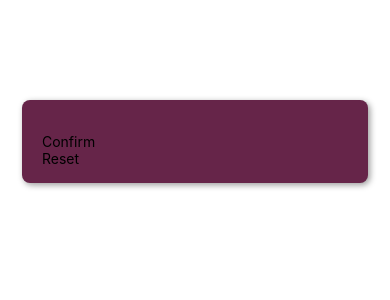
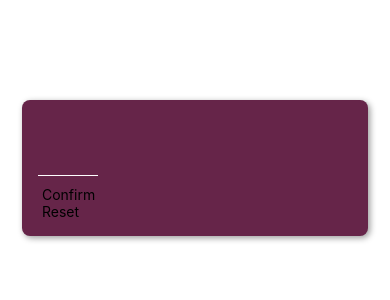
Before and after one commit to SauloAssisEngMec/guess-my-number-app, a React Native app: screen / in a window 390 px wide. Shown: the top 300 px of the page. Built offline with nearby package versions, Linux system fonts and the light colour scheme.

Commit message:
Styling and configuring textInput

```diff
--- a/screens/StartScreen.js
+++ b/screens/StartScreen.js
@@ -4,7 +4,11 @@ import PrimaryButton from "../components/PrimaryButton";
 function StartScreen() {
   return (
     <View style={styles.inputContainer}>
-      <TextInput />
+      <TextInput
+        style={styles.textInput}
+        maxLength={2}
+        keyboardType="number-pad"
+      />
       <PrimaryButton>Confirm</PrimaryButton>
       <PrimaryButton>Reset</PrimaryButton>
     </View>
@@ -25,4 +29,15 @@ const styles = StyleSheet.create({
     shadowOpacity: 0.4,
     shadowRadius: 6,
   },
+  textInput: {
+    borderBottomWidth: 1,
+    borderBottomColor: "#fff",
+    height: 50,
+    width: 60,
+    fontSize: 30,
+    color: "#fff",
+    marginVertical: 10,
+    fontWeight: "bold",
+    textAlign: "center",
+  },
 });
```
